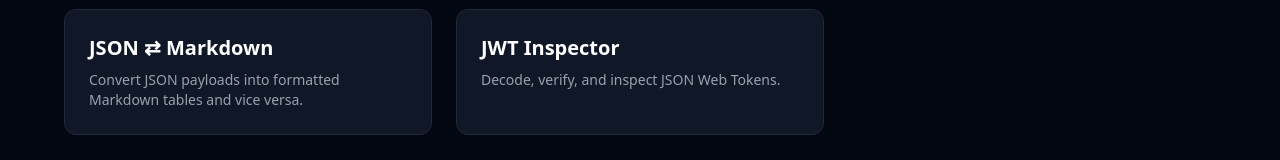
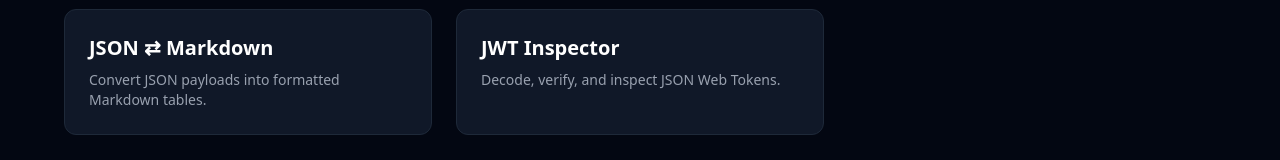
Before and after one commit to Amit-B8/DevBox, a Next.js app: page /engineering in a window 1280 px wide. Shown: the part 279-439 px from the top of the page. Built offline with nearby package versions, Linux system fonts and the light colour scheme.

Commit message:
Added better description for the JSON to Markdown converter tool

```diff
--- a/src/app/engineering/page.tsx
+++ b/src/app/engineering/page.tsx
@@ -25,7 +25,7 @@ export default function EngineeringHub() {
             <Link href="/engineering/json-markdown" className="group block">
               <div className="p-6 rounded-xl bg-gray-900 border border-gray-800 group-hover:border-blue-500 transition-all h-full">
                 <h3 className="text-xl font-semibold mb-2">JSON ⇄ Markdown</h3>
-                <p className="text-gray-400 text-sm">Convert JSON payloads into formatted Markdown tables and vice versa.</p>
+                <p className="text-gray-400 text-sm">Convert JSON payloads into formatted Markdown tables.</p>
               </div>
             </Link>
 
```
